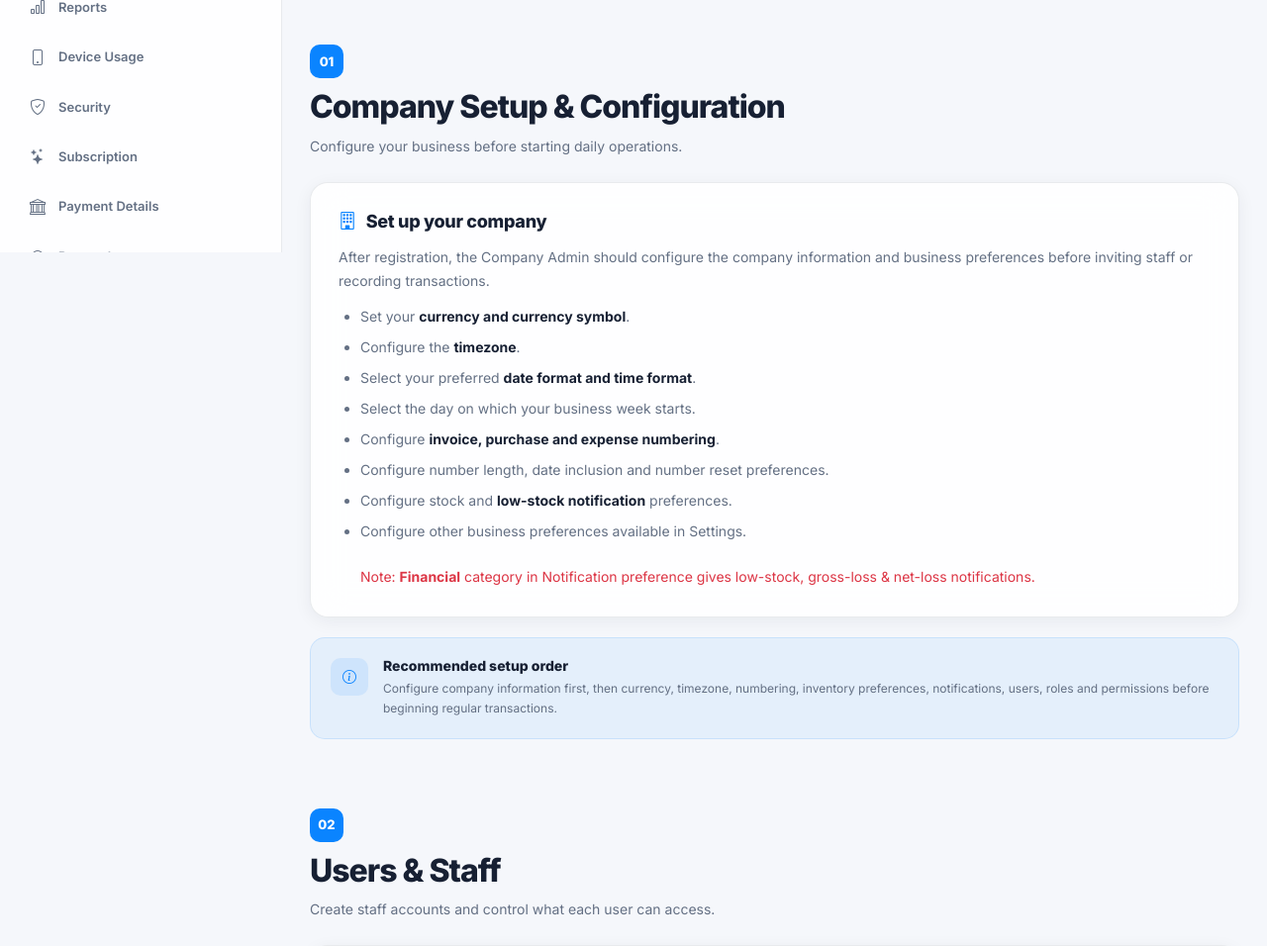
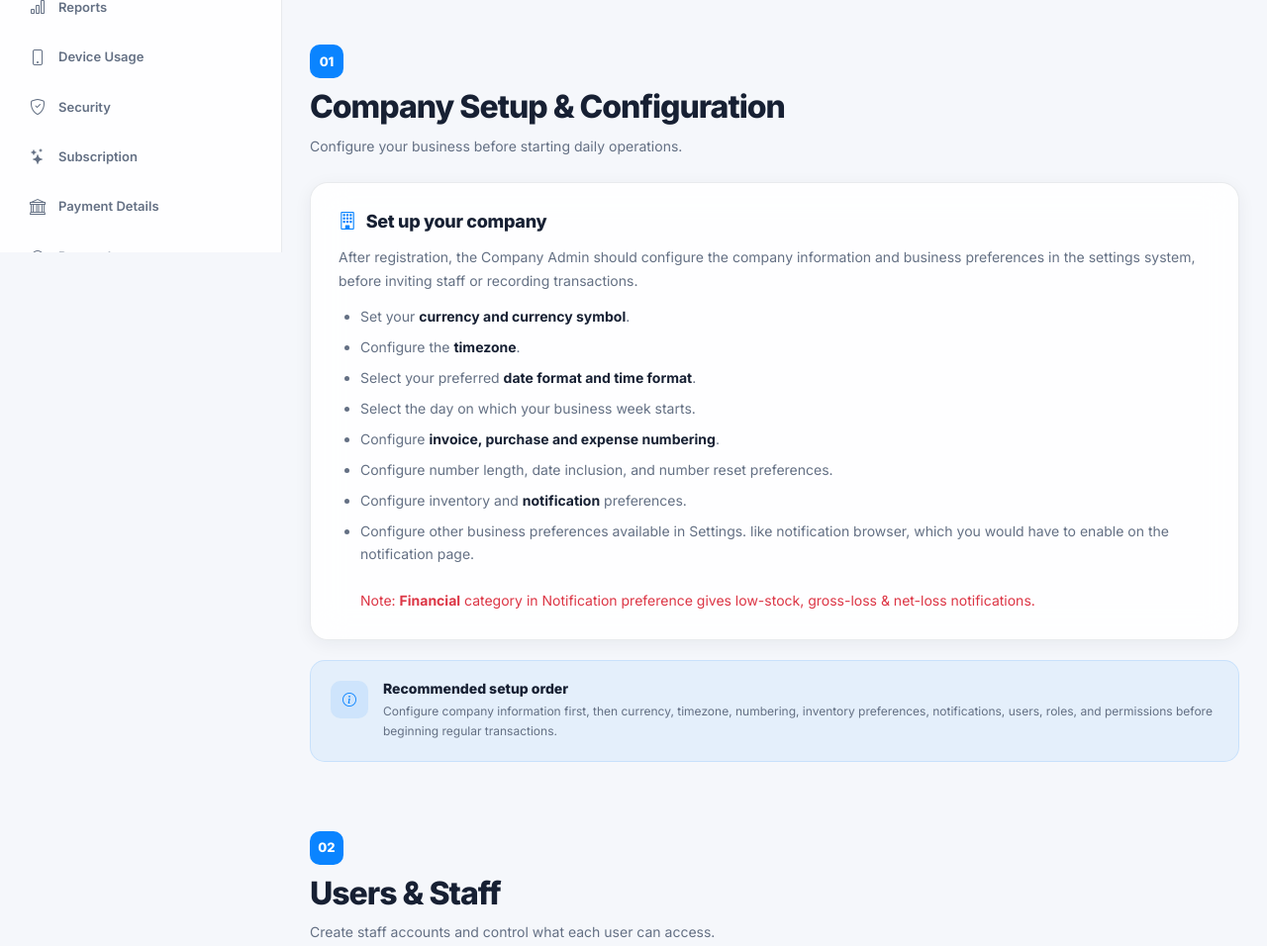
Before and after one commit to Coolguyifez/BIZTRACE-IMS, a Flask app: page /auth/welcome-guide in a window 1280 px wide. Shown: the part 545-1501 px from the top of the page at 99% size. Run offline with Flask 3, Linux system fonts and the light colour scheme.

Commit message:
Update welcome_guide.html

```diff
--- a/app/templates/auth/welcome_guide.html
+++ b/app/templates/auth/welcome_guide.html
@@ -1474,7 +1474,7 @@
                     <p>
                         After registration, the Company Admin should
                         configure the company information and business
-                        preferences before inviting staff or recording
+                        preferences in the settings system, before inviting staff or recording
                         transactions.
                     </p>
 
@@ -1506,19 +1506,19 @@
                         </li>
 
                         <li>
-                            Configure number length, date inclusion and
+                            Configure number length, date inclusion, and
                             number reset preferences.
                         </li>
 
                         <li>
-                            Configure stock and
-                            <strong>low-stock notification</strong>
+                            Configure inventory and
+                            <strong>notification</strong>
                             preferences.
                         </li>
 
                         <li>
                             Configure other business preferences available
-                            in Settings.<br><br>
+                            in Settings. like notification browser, which you would have to enable on the notification page.<br><br>
                             <span class="text-danger"> Note: <b>Financial</b> category in Notification preference gives low-stock, gross-loss & net-loss notifications.</span>
                         </li>
                     </ul>
@@ -1538,7 +1538,7 @@
                         <p>
                             Configure company information first, then
                             currency, timezone, numbering, inventory
-                            preferences, notifications, users, roles and
+                            preferences, notifications, users, roles, and
                             permissions before beginning regular
                             transactions.
                         </p>
```
